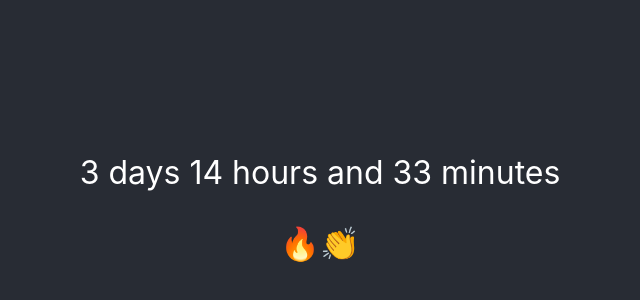
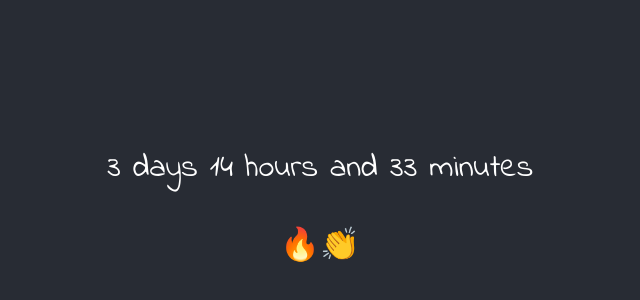
Before and after one commit to basileMarchand/react-motivation, a React (Create React App) app: page / in a window 1280 px wide. Shown: the part 192-492 px from the top of the page, without its empty margins (320-960 px from the left). Built offline with nearby package versions, Linux system fonts and the light colour scheme.

Commit message:
Change font

```diff
--- a/src/App.css
+++ b/src/App.css
@@ -1,3 +1,9 @@
+@import url('https://fonts.googleapis.com/css2?family=Indie+Flower&display=swap');
+
+body{
+  font-family: 'Indie Flower', cursive;
+}
+
 .App {
   text-align: center;
 }
```
